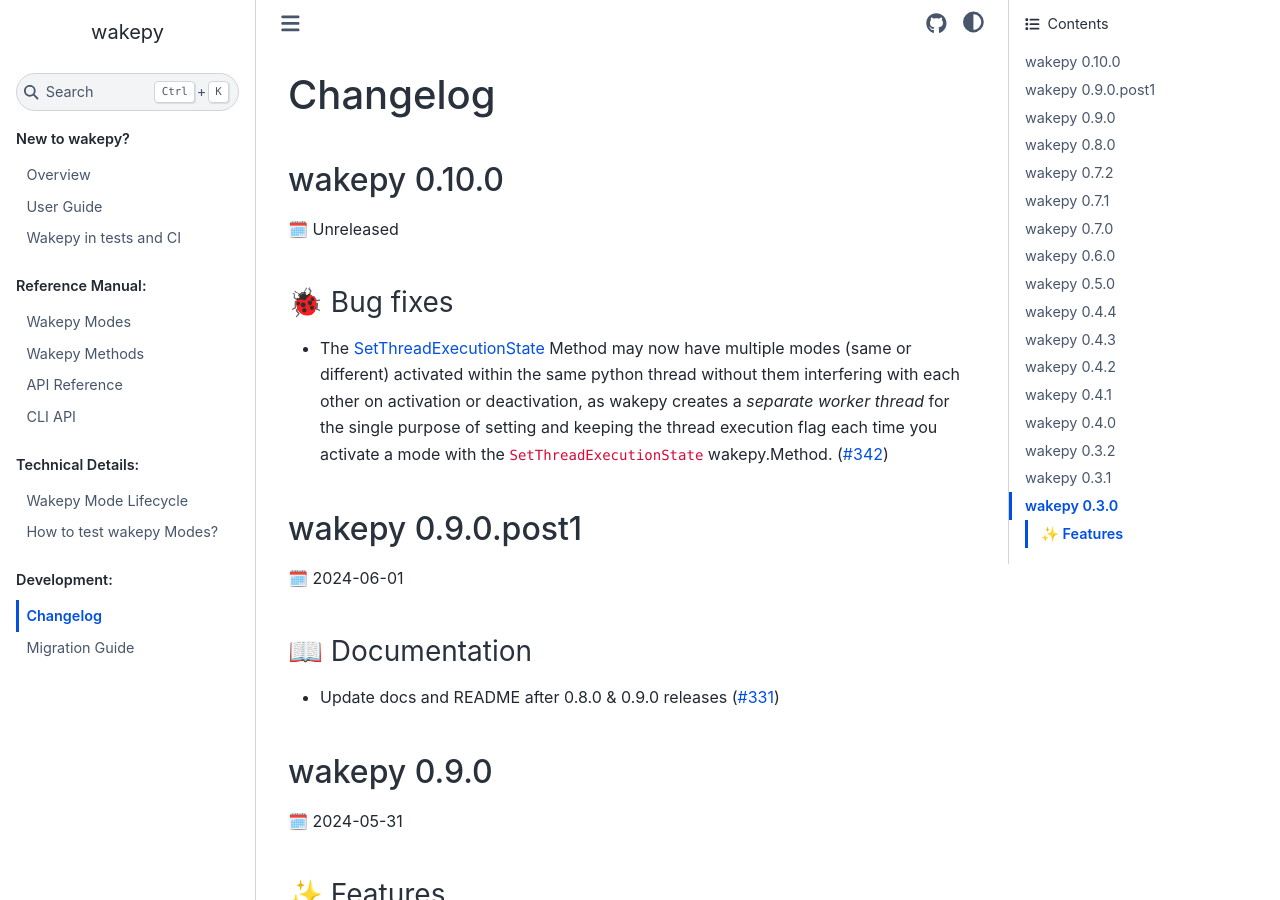
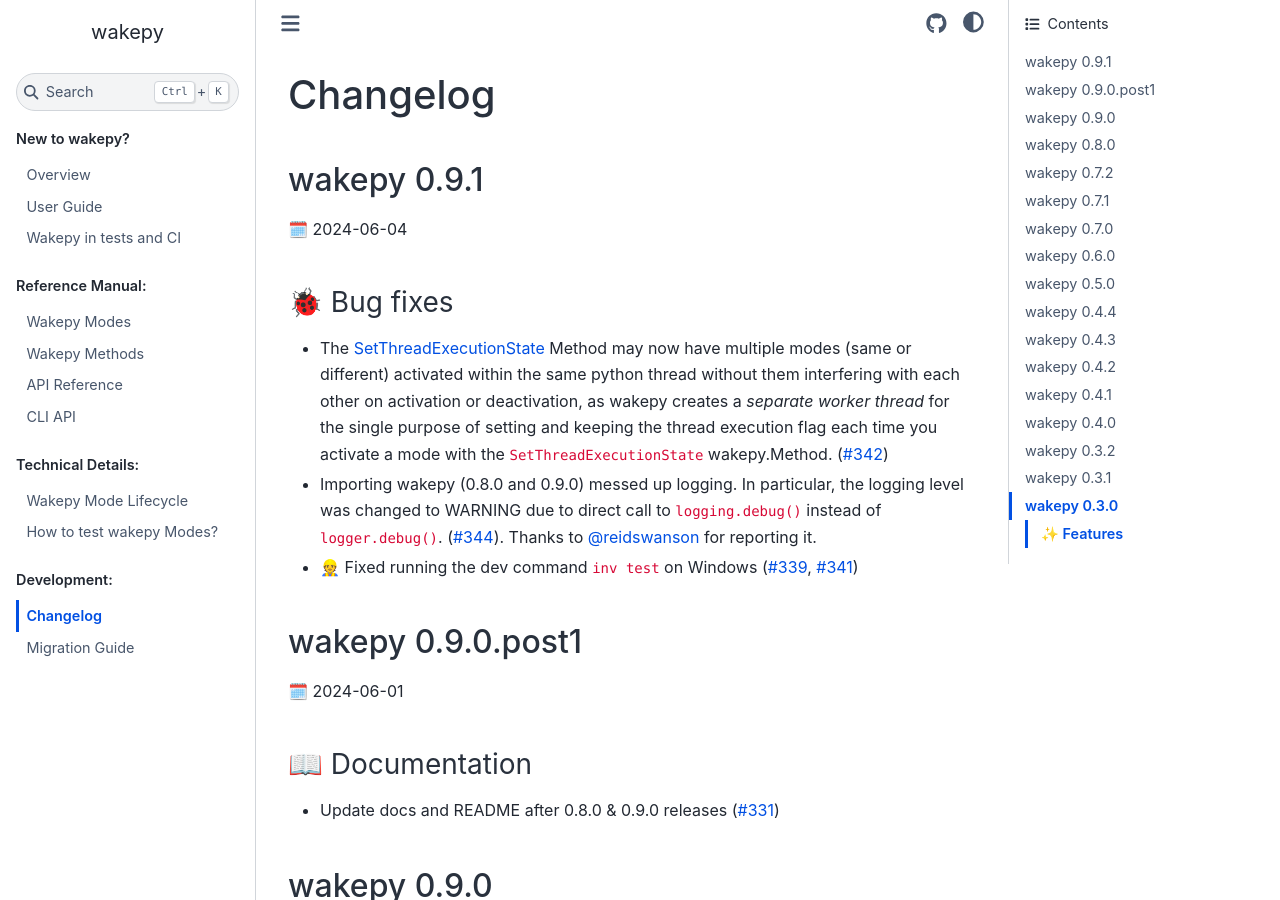
Before and after one commit to fohrloop/wakepy, a Sphinx documentation site: the page built from docs/source/changelog.md, in a window 1280 px wide and 900 px high. Built offline with Sphinx 7.4.7 and the Sphinx Book theme 1.1.4, drawn with Linux system fonts in a browser that asks for light colours; the version number could not be read and is left out.

Commit message:
Update changelog for 0.9.1 release (#345)

```diff
--- a/docs/source/changelog.md
+++ b/docs/source/changelog.md
@@ -1,10 +1,13 @@
 # Changelog
 
-## wakepy 0.10.0
-🗓️ Unreleased
+## wakepy 0.9.1
+🗓️ 2024-06-04
 
 ### 🐞 Bug fixes
 - The [SetThreadExecutionState](#windows-stes) Method may now have multiple modes (same or different) activated within the same python thread without them interfering with each other on activation or deactivation, as wakepy creates a *separate worker thread* for the single purpose of setting and keeping the thread execution flag each time you activate a mode with the `SetThreadExecutionState` wakepy.Method. ([#342](https://github.com/fohrloop/wakepy/pull/342))
+- Importing wakepy (0.8.0 and 0.9.0) messed up logging. In particular, the logging level was changed to WARNING due to direct call to `logging.debug()` instead of `logger.debug()`. ([#344](https://github.com/fohrloop/wakepy/pull/344)). Thanks to [@reidswanson](https://github.com/reidswanson) for reporting it.
+- 👷 Fixed running the dev command `inv test` on Windows ([#339](https://github.com/fohrloop/wakepy/pull/339), [#341](https://github.com/fohrloop/wakepy/pull/341))
+
 
 ## wakepy 0.9.0.post1
 🗓️ 2024-06-01
--- a/docs/source/methods-reference.md
+++ b/docs/source/methods-reference.md
@@ -85,7 +85,7 @@
 - **Modes**: [`keep.running`](#keep-running-mode), [`keep.presenting`](#keep-presenting-mode)
 - **Introduced in**: wakepy 0.1.0
 - **How it works**: It calls the [SetThreadExecutionState](https://learn.microsoft.com/en-us/windows/win32/api/winbase/nf-winbase-setthreadexecutionstate) function from the Kernel32.dll with ES_CONTINUOUS and ES_SYSTEM_REQUIRED flags when activating [`keep.running`](#keep-running-mode) mode, and additionally ES_DISPLAY_REQUIRED flag when activating [`keep.presenting`](#keep-presenting-mode) mode. It then uses the ES_CONTINUOUS flag for deactivating.
-- **Wakepy specialities**: Note that as of wakepy 0.10.0 you can have multiple modes (same or different) activated within the same python thread without them interfering with each other on activation or deactivation, as wakepy creates a *separate worker thread* for the single purpose of setting and keeping the thread execution flag each time you activate a mode with the `SetThreadExecutionState` wakepy.Method.
+- **Wakepy specialities**: Note that as of wakepy 0.9.1 you can have multiple modes (same or different) activated within the same python thread without them interfering with each other on activation or deactivation, as wakepy creates a *separate worker thread* for the single purpose of setting and keeping the thread execution flag each time you activate a mode with the `SetThreadExecutionState` wakepy.Method.
 - **Multiprocess safe?**: Yes
 - **What if the process holding the lock dies?**: The lock is automatically removed.
 - **How to check it?**: Run `powercfg /requests` in an elevated cmd or Powershell.
```
